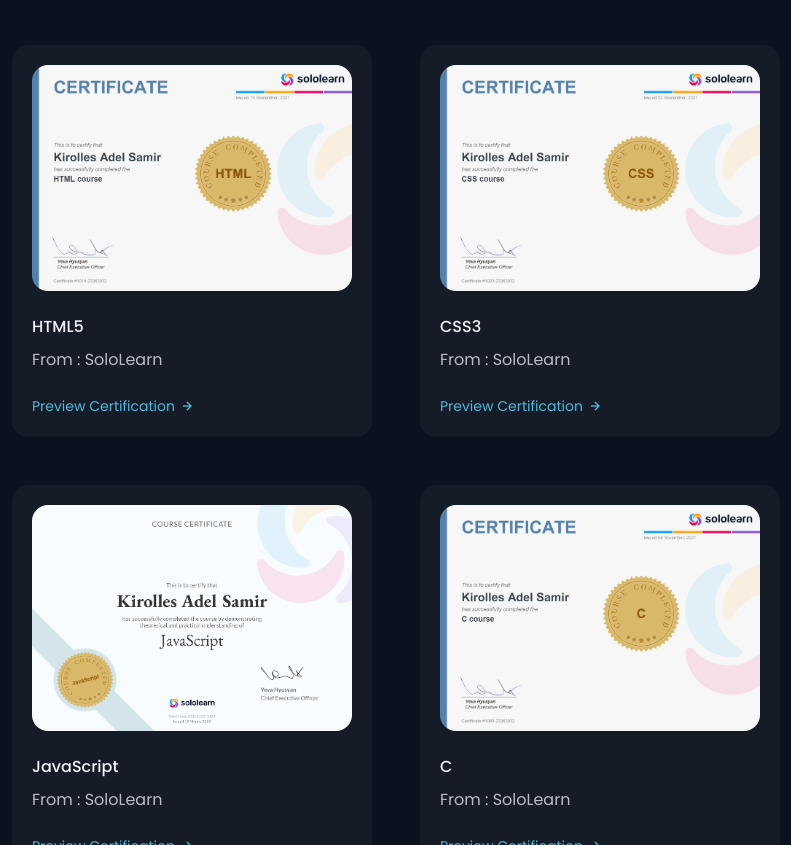
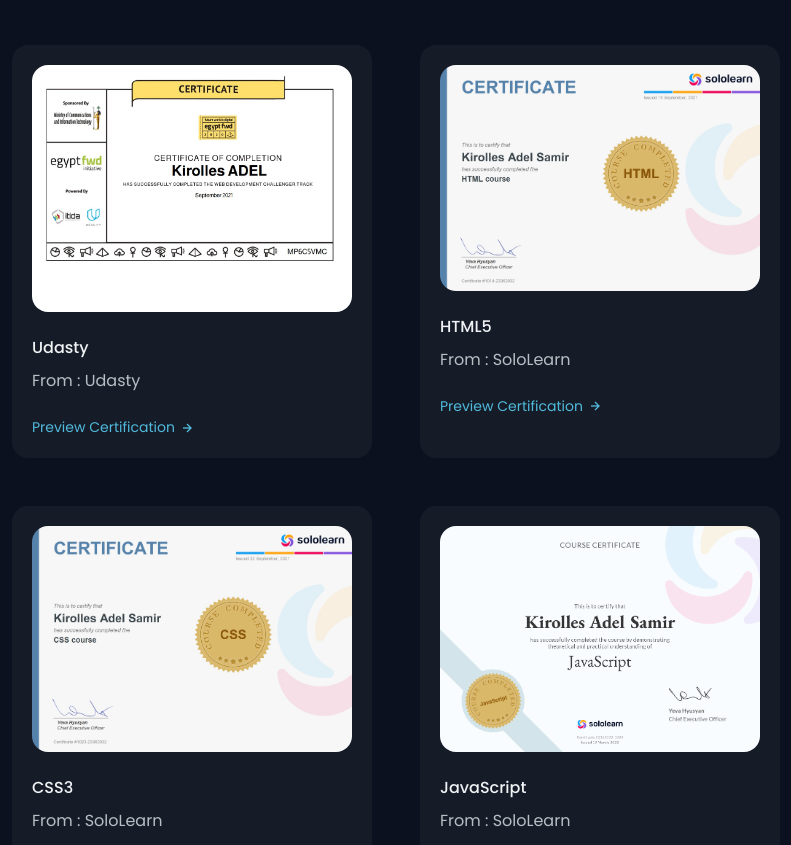
Before and after one commit to Kiro0oz/Portfolio, a plain HTML site: page index.html in a window 1280 px wide. Shown: the part 3269-4114 px from the top of the page, without its empty margins (244-1035 px from the left). Drawn offline with nearby package versions, Linux system fonts and the light colour scheme.

Commit message:
Added New Image

```diff
--- a/index.html
+++ b/index.html
@@ -458,6 +458,15 @@
           </div>
 
           <div class="cert_card ">
+            <img src="assets/img/Udacity.jpeg" alt="" class="cert_img">
+            <h3 class="cert_title">Udasty</h3>
+            <p class="cert_desc">From : Udasty</p>
+            <a href="https://courses.edx.org/certificates/d9de40201e5b45bbbd6e64ffce0e2d7d" class="cert_button" target="_blank">
+              Preview Certification<i class='bx bx-right-arrow-alt cert_icon' ></i>
+            </a>
+          </div>
+
+          <div class="cert_card ">
             <img src="assets/img/course html.jpg" alt="" class="cert_img">
             <h3 class="cert_title">HTML5</h3>
             <p class="cert_desc">From : SoloLearn</p>
```
Also changed, not shown: assets/img/Udacity.jpeg (added).
